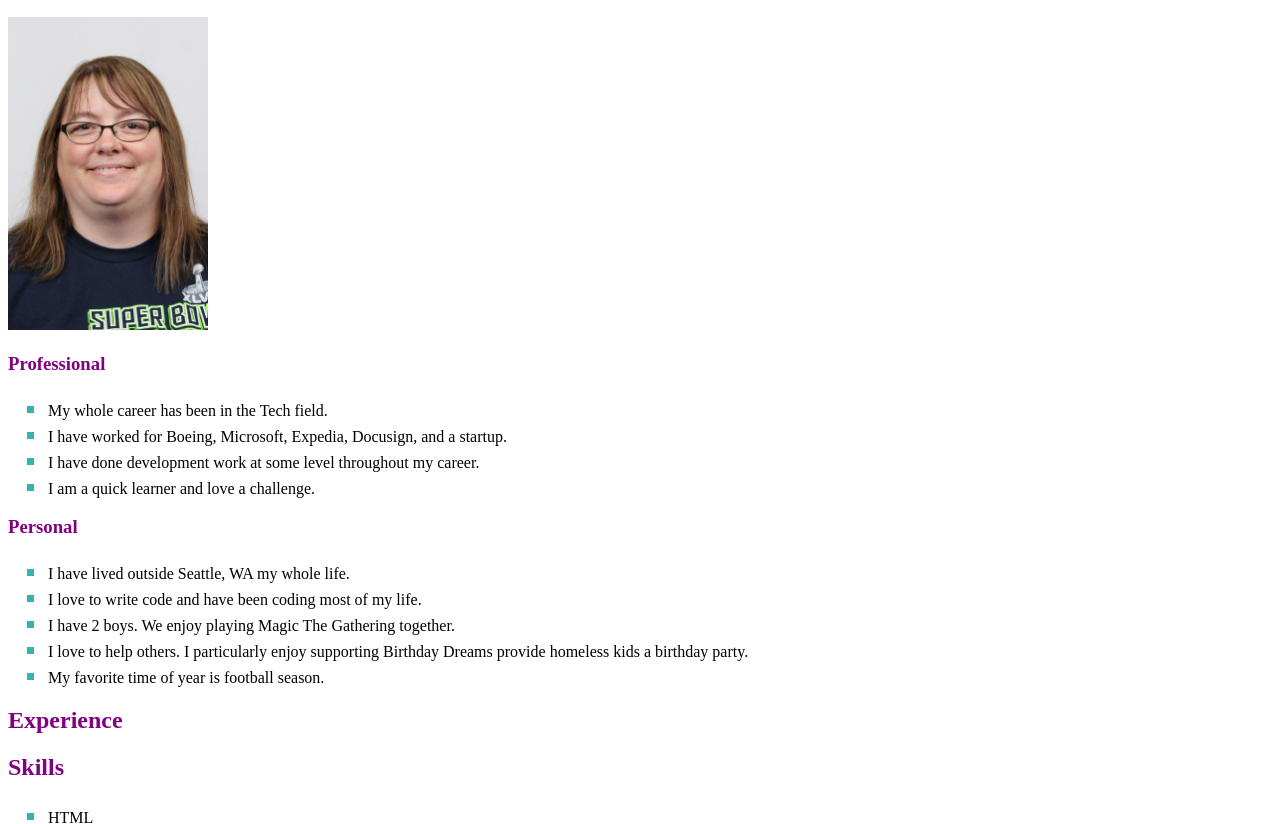
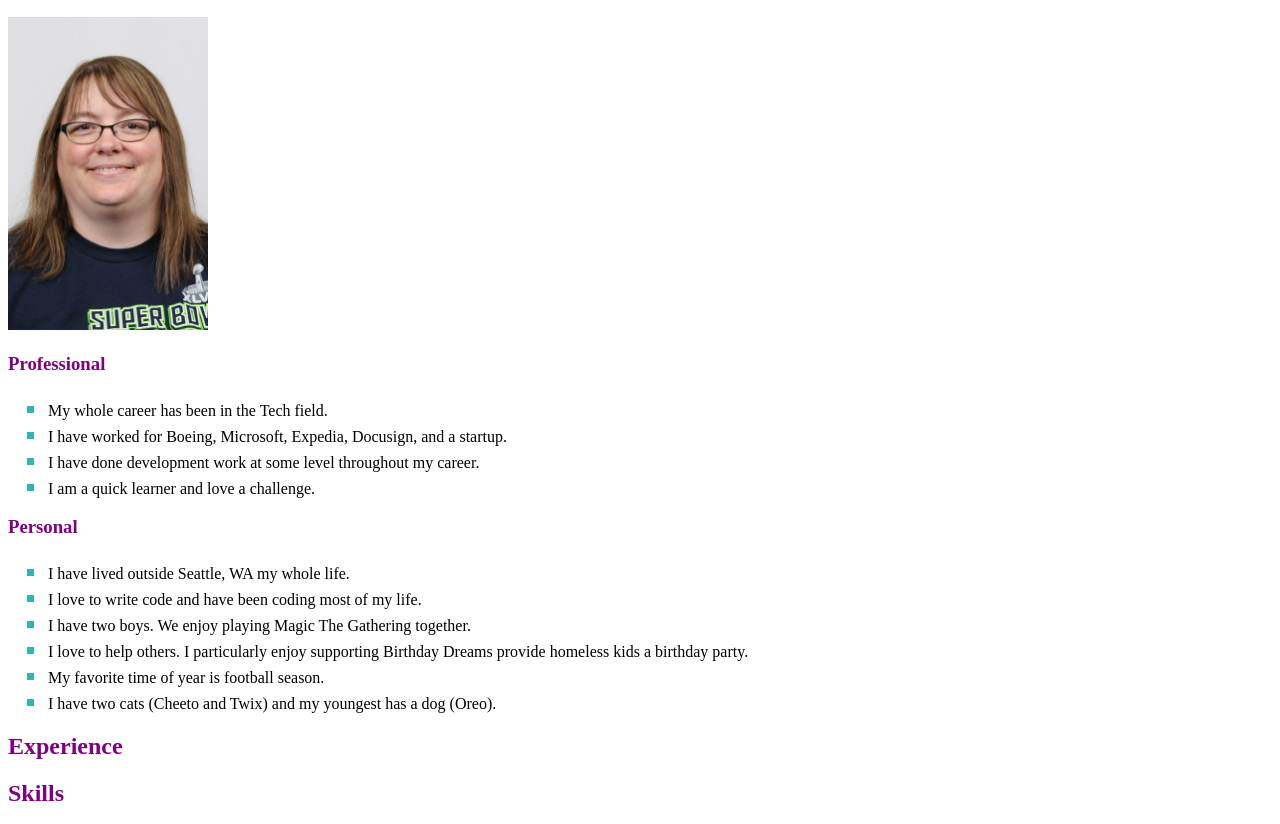
Before and after one commit to deanna-stanley/portfolio, a plain HTML site: page portfolio-project.html in a window 1280 px wide. Shown: the part 110-934 px from the top of the page. Drawn offline with Linux system fonts and the light colour scheme.

Commit message:
Fixes and li hover style

```diff
--- a/css/portfolio-project.css
+++ b/css/portfolio-project.css
@@ -15,3 +15,7 @@ ul {
     color: rgb(52, 180, 174);
     font-size: 25px;
 }
+
+li:hover {
+    color: fuchsia;
+}
--- a/portfolio-project.html
+++ b/portfolio-project.html
@@ -21,11 +21,12 @@
             <ul>
                 <li>I have lived outside Seattle, WA my whole life.</li>
                 <li>I love to write code and have been coding most of my life.</li>
-                <li>I have 2 boys. We enjoy playing Magic The Gathering together.</li>
+                <li>I have two boys. We enjoy playing Magic The Gathering together.</li>
                 <li>I love to help others. I particularly enjoy supporting Birthday Dreams
                     provide homeless kids a birthday party.
                 </li>
                 <li>My favorite time of year is football season.</li>
+                <li>I have two cats (Cheeto and Twix) and my youngest has a dog (Oreo).</li>
             </ul>
         </section>
         <section class="experience">
@@ -36,9 +37,9 @@
             <ul>
                 <li>HTML</li>
                 <li>CSS</li>
-                <li>Powershell</li>
                 <li>SQL</li>
                 <li>Python</li>
+                <li>Powershell</li>
             </ul>
         </section>
         <section class="personalProjects">
```
